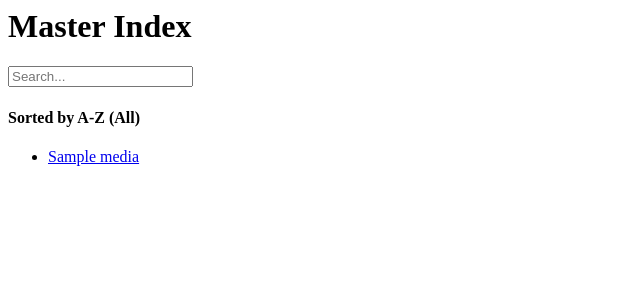
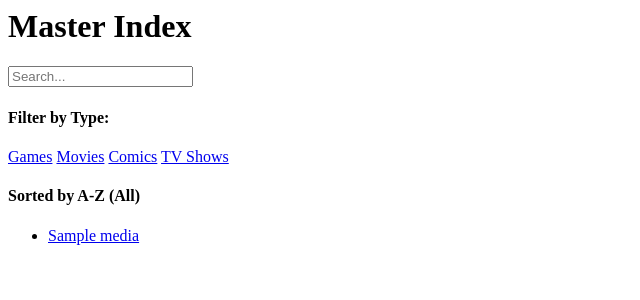
Before and after one commit to meredithbloom/code-foo-application, a Django app: page / in a window 1280 px wide. Shown: the top 300 px of the page, without its empty margins (0-640 px from the left). Run offline with Django 4.2, Linux system fonts and the light colour scheme; tables that the repository leaves empty hold one stand-in row (values such as "Sample post").

Commit message:
added filters to browsable views

```diff
--- a/media/filters.py
+++ b/media/filters.py
@@ -8,9 +8,13 @@ from .models import Media
 class MediaFilter(django_filters.FilterSet):
     media_type = django_filters.CharFilter(field_name='media_type', lookup_expr='icontains')
     genre = django_filters.CharFilter(field_name='genres', lookup_expr='icontains')
+
     min_rating = django_filters.NumberFilter(field_name='review_score', lookup_expr='gte')
     max_rating = django_filters.NumberFilter(field_name='review_score', lookup_expr='lte')
 
+    created_by = django_filters.CharFilter(field_name='created_by', lookup_expr='icontains')
+    publisher = django_filters.CharFilter(field_name='published_by', lookup_expr='icontains')
+
     class Meta:
         model = Media
-        fields = ['media_type', 'genre', 'min_rating', 'max_rating']
+        fields = ['media_type', 'genre', 'min_rating', 'max_rating', 'created_by', 'publisher']
--- a/media/templates/media/index.html
+++ b/media/templates/media/index.html
@@ -3,6 +3,12 @@
 <form action="/search" method="get">
     <input name="q" type="text" placeholder="Search..."/>
 </form>
+
+<h4>Filter by Type:</h4>
+    <a href="/games">Games</a>
+    <a href="/movies">Movies</a>
+    <a href="/comics">Comics</a>
+    <a href="/tvshows">TV Shows</a>
 
 <h4>{{ sorting }}</h4>
 
--- a/media/views.py
+++ b/media/views.py
@@ -1,6 +1,5 @@
-from django.shortcuts import render, get_object_or_404
+from django.shortcuts import render
 from django.http import Http404
-from django.urls import reverse
 from django.template import loader
 from .models import Media
 from rest_framework import generics, filters
@@ -16,7 +15,7 @@ from .filters import MediaFilter
 class MediaList(generics.ListAPIView):
     queryset = Media.objects.all().order_by('id')
     serializer_class = MediaSerializer
-    # filter class includes optional query params for media type, genre, min rating, max rating
+    # filter class includes optional query params for media type, genre, min rating, max rating, creator, publisher
     filter_class = MediaFilter
 
 
@@ -24,6 +23,7 @@ class SearchListView(generics.ListAPIView):
     queryset = Media.objects.all()
     serializer_class = MediaSerializer
     filter_backends = [filters.SearchFilter]
+    # query param is "search" - will look for matches in below fields
     search_fields = ['name', 'short_name', 'slug']
 
 
```
Also changed, not shown: media/templates/media/search_results.html (+6 -1 lines).
